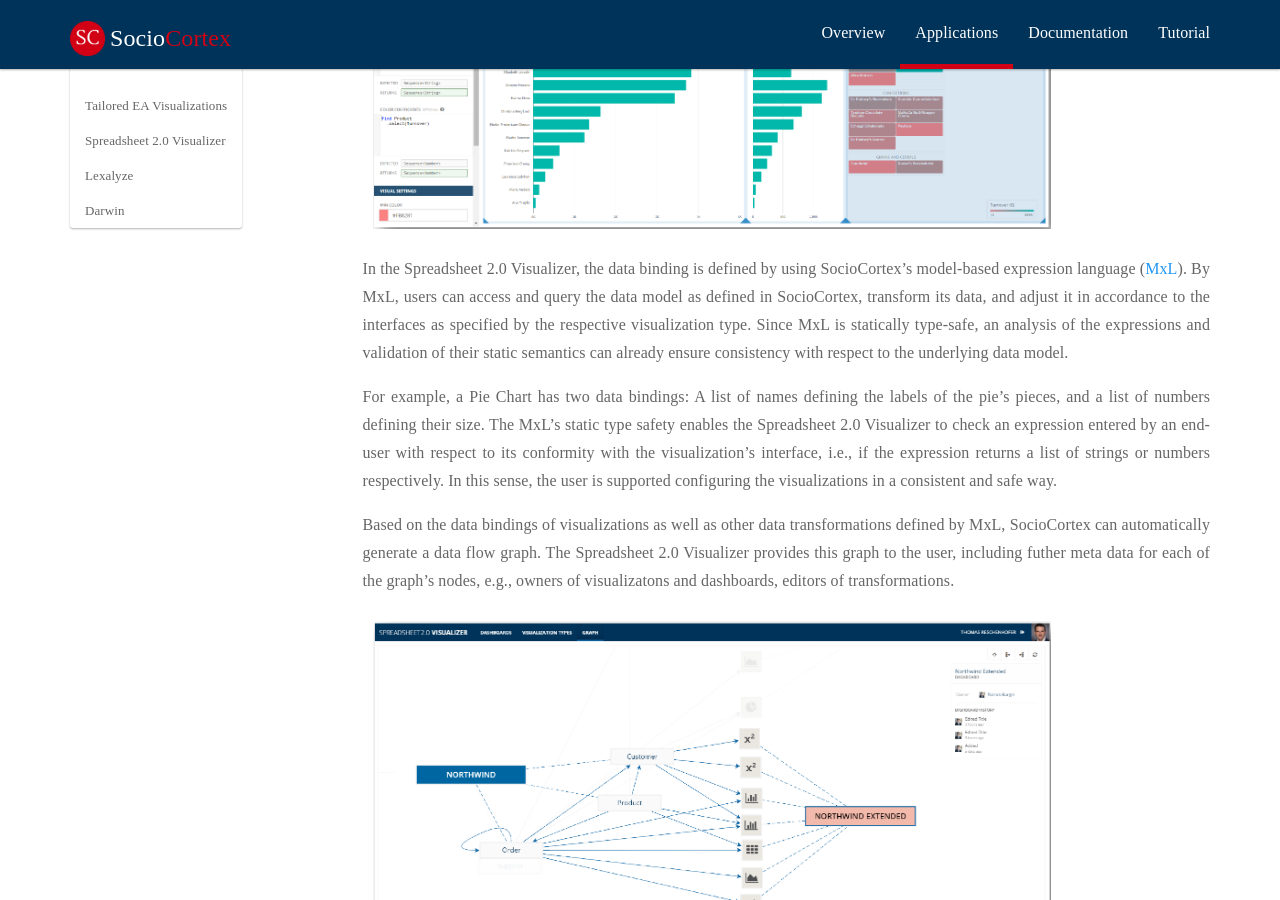
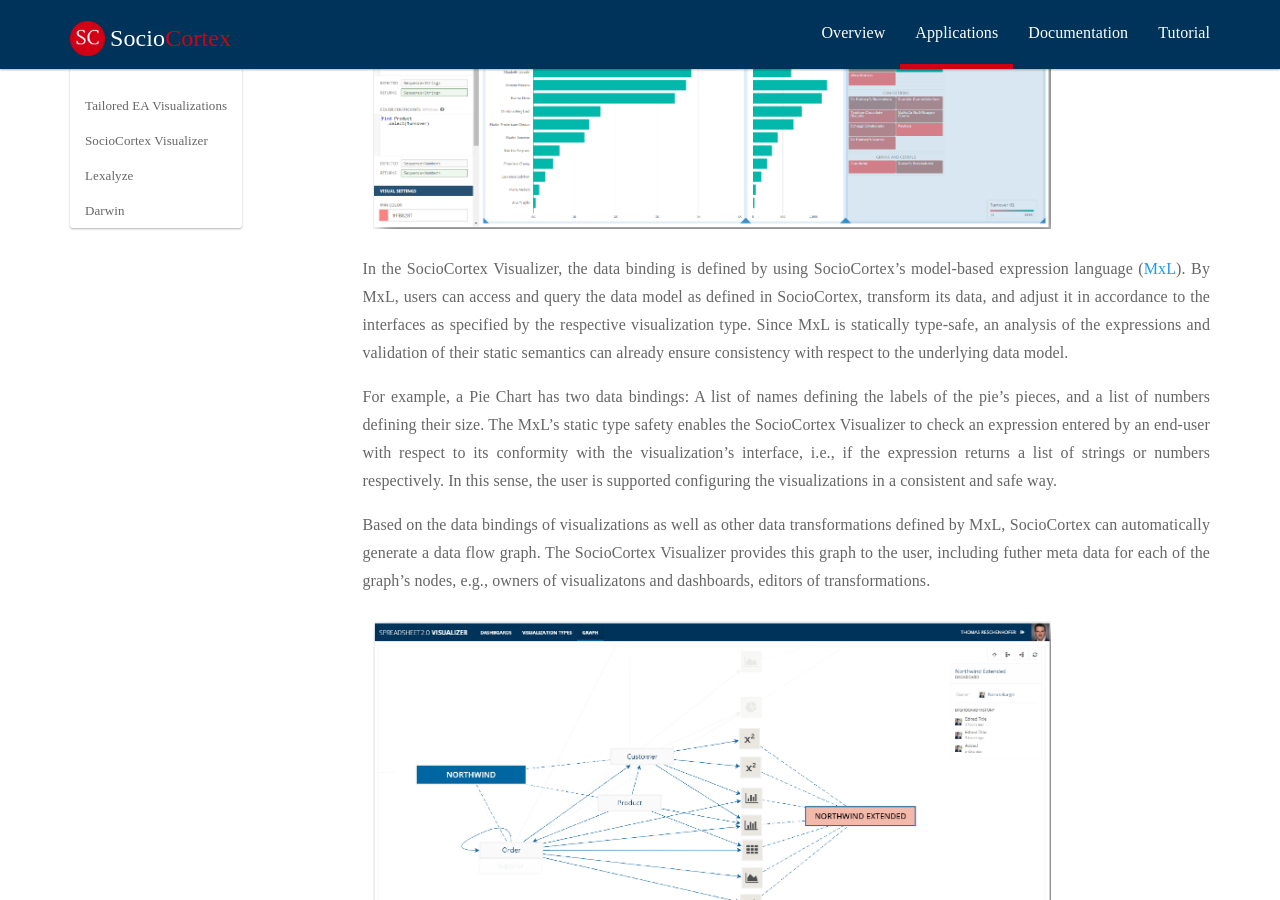
Before and after one commit to manoj5864/sociocortex, a Jekyll site: the page built from _posts/application/2015-10-04-spreadsheet.md, in a window 1280 px wide and 900 px high, scrolled down 1053 px. Built offline with Jekyll 4.4.1, drawn with Linux system fonts in a browser that asks for light colours; some of the changed text lies outside the part shown.

Commit message:
minor fixes

```diff
--- a/_includes/posts.html
+++ b/_includes/posts.html
@@ -3,7 +3,7 @@
         <h1 class="post-title">SocioCortex Tutorial</h1>
         <p>The tutorial makes you familiar with the SocioCortex concepts and its REST API:</p>
         <ul>
-            {% for post in site.categories.tutorial | sort:'nr' %}
+            {% for post in site.categories.tutorial | sort_by:'nr' %}
             <li><a class="post-link" href="{{ post.url }}">{{ post.title }}</a>: {{ post.description }}</li>
             {% endfor %}
         </ul>
--- a/_includes/rtd_sidebar.html
+++ b/_includes/rtd_sidebar.html
@@ -12,7 +12,7 @@
     <div class="wy-menu wy-menu-vertical" data-spy="affix" role="navigation" aria-label="main navigation">
         <div class="local-toc">
             <ul>
-                {% for post in site.categories.tutorial | sort:'nr' %}
+                {% for post in site.categories.tutorial | sort_by:'nr' %}
                     <li><a class="post-link" href="{{ post.url }}">{{ post.title }}</a></li>
                 {% endfor %}
             </ul>
--- a/_posts/application/2015-10-04-spreadsheet.md
+++ b/_posts/application/2015-10-04-spreadsheet.md
@@ -1,12 +1,12 @@
 ---
 layout: application
-title:  "Spreadsheet 2.0 Visualizer"
+title:  "SocioCortex Visualizer"
 date:   2015-10-04 13:50:09
 category: "application"
 teaser:   "A configurable dashboard solution which analyzable to foster the transparency of the information flow."
 ---
 
-The Spreadsheet 2.0 Visualizer as part of the umbrella project [Spreadsheet 2.0](https://wwwmatthes.in.tum.de/pages/7hfq7554s6yv/Spreadsheet-2.0-User-Oriented-Tools-for-Analyzing-Complex-linked-Data) is a web-based tool access the data in SocioCortex and visualizing it in dashboards. In this context, a dashboard describes one web-based view consisting of one of more visualizations of potentially different types.
+The SocioCortex Visualizer as part of the umbrella project [Spreadsheet 2.0](https://wwwmatthes.in.tum.de/pages/7hfq7554s6yv/Spreadsheet-2.0-User-Oriented-Tools-for-Analyzing-Complex-linked-Data) is a web-based tool access the data in SocioCortex and visualizing it in dashboards. In this context, a dashboard describes one web-based view consisting of one of more visualizations of potentially different types.
 
 ![Customizable and Analyzable Dashboards]({{ "/img/sh1.png" }}){: .screenshot }
 
@@ -14,11 +14,11 @@
 
 ![Customizing and Configuring a Dashboard and its Visualizations]({{ "/img/sh2.png" }}){: .screenshot }
 
-In the Spreadsheet 2.0 Visualizer, the data binding is defined by using SocioCortex's model-based expression language ([MxL](https://wwwmatthes.in.tum.de/pages/xfokvh3melhh/Re14b-Type-Safety-in-EA-Model-Analysis)). By MxL, users can access and query the data model as defined in SocioCortex, transform its data, and adjust it in accordance to the interfaces as specified by the respective visualization type. Since MxL is statically type-safe, an analysis of the expressions and validation of their static semantics can already ensure consistency with respect to the underlying data model.
+In the SocioCortex Visualizer, the data binding is defined by using SocioCortex's model-based expression language ([MxL](https://wwwmatthes.in.tum.de/pages/xfokvh3melhh/Re14b-Type-Safety-in-EA-Model-Analysis)). By MxL, users can access and query the data model as defined in SocioCortex, transform its data, and adjust it in accordance to the interfaces as specified by the respective visualization type. Since MxL is statically type-safe, an analysis of the expressions and validation of their static semantics can already ensure consistency with respect to the underlying data model.
 
-For example, a Pie Chart has two data bindings: A list of names defining the labels of the pie's pieces, and a list of numbers defining their size. The MxL's static type safety enables the Spreadsheet 2.0 Visualizer to check an expression entered by an end-user with respect to its conformity with the visualization's interface, i.e., if the expression returns a list of strings or numbers respectively. In this sense, the user is supported configuring the visualizations in a consistent and safe way.
+For example, a Pie Chart has two data bindings: A list of names defining the labels of the pie's pieces, and a list of numbers defining their size. The MxL's static type safety enables the SocioCortex Visualizer to check an expression entered by an end-user with respect to its conformity with the visualization's interface, i.e., if the expression returns a list of strings or numbers respectively. In this sense, the user is supported configuring the visualizations in a consistent and safe way.
 
-Based on the data bindings of visualizations as well as other data transformations defined by MxL, SocioCortex can automatically generate a data flow graph. The Spreadsheet 2.0 Visualizer provides this graph to the user, including futher meta data for each of the graph's nodes, e.g., owners of visualizatons and dashboards, editors of transformations.
+Based on the data bindings of visualizations as well as other data transformations defined by MxL, SocioCortex can automatically generate a data flow graph. The SocioCortex Visualizer provides this graph to the user, including futher meta data for each of the graph's nodes, e.g., owners of visualizatons and dashboards, editors of transformations.
 
 ![Making the Information Flow Transparent]({{ "/img/sh3.png" }}){: .screenshot }
 
```
